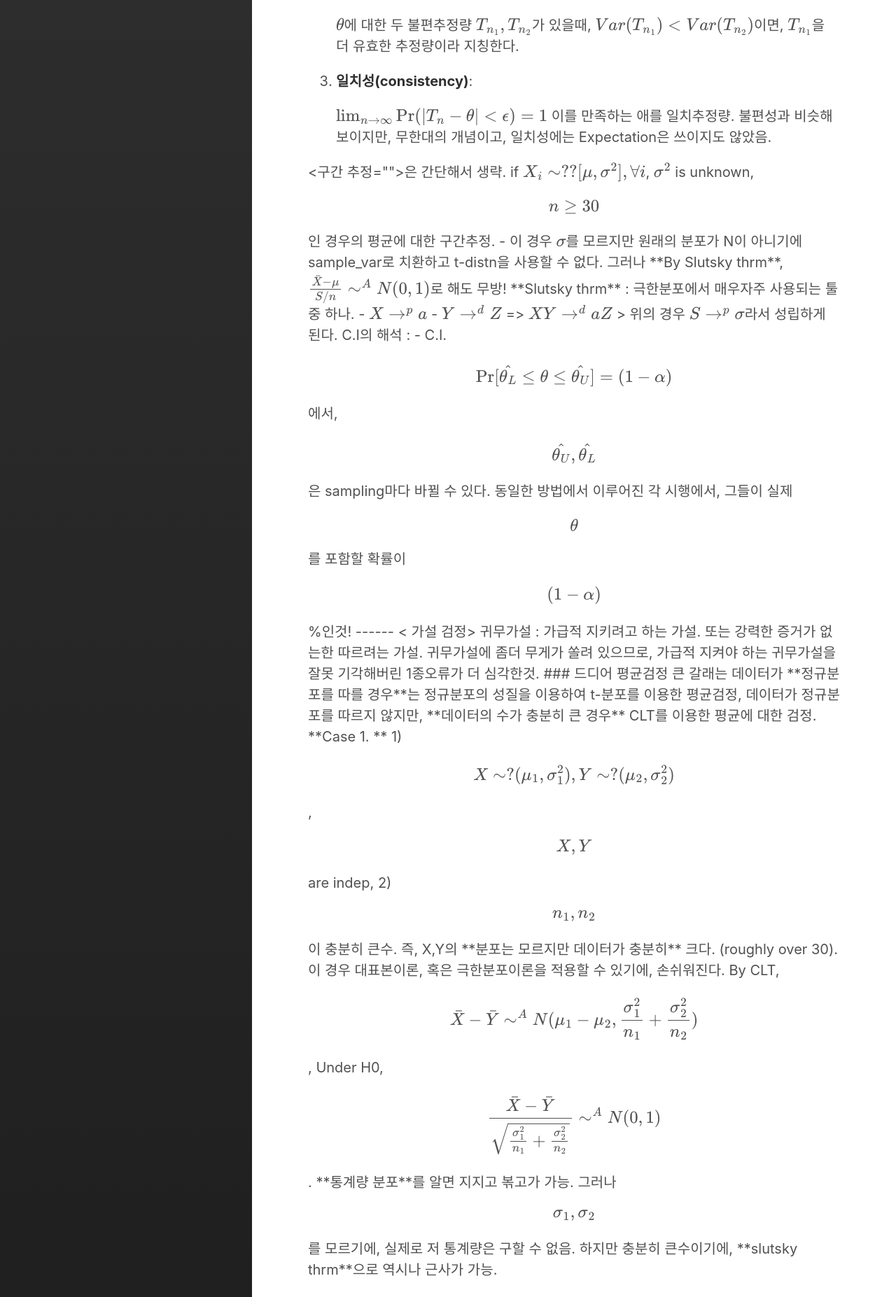
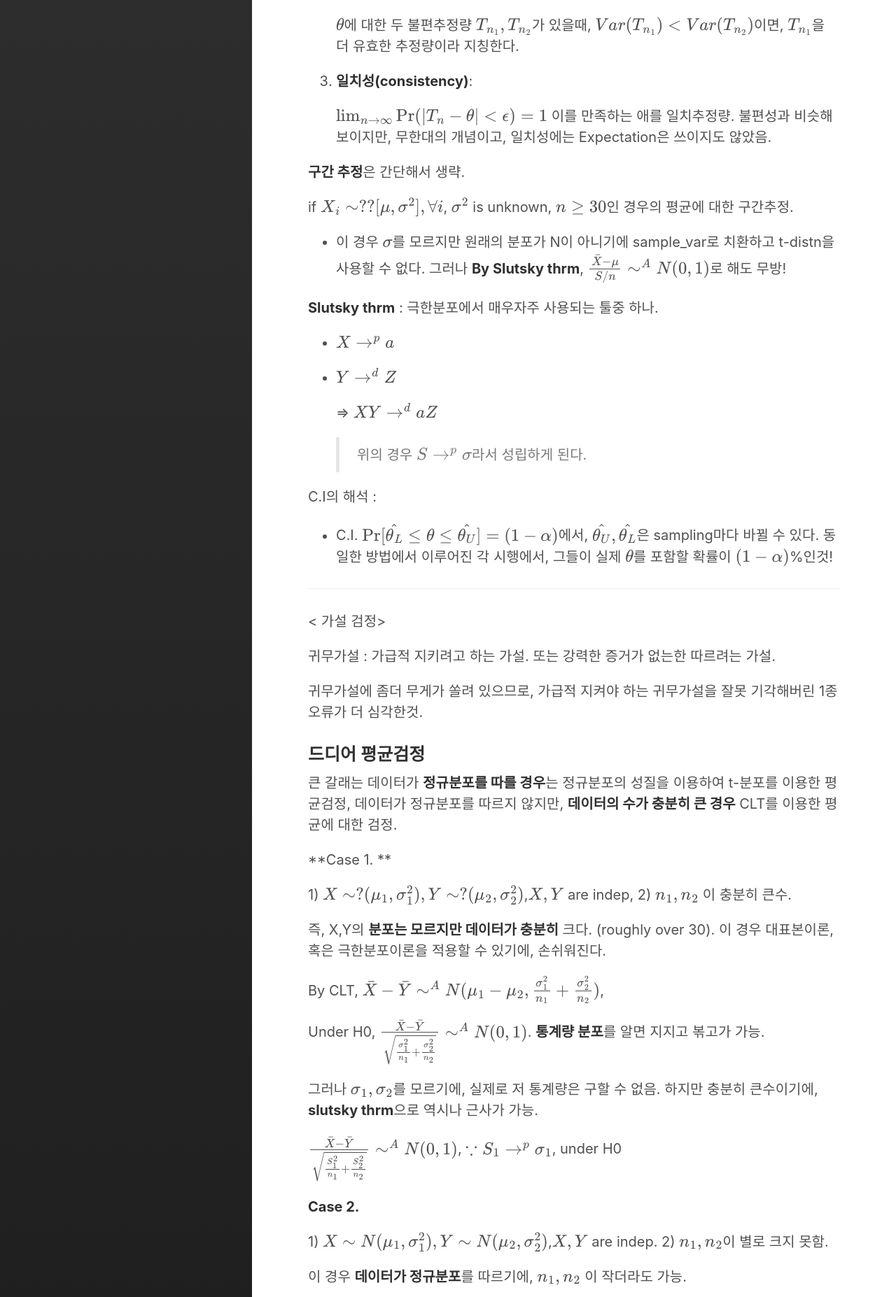
Before and after one commit to godongyoung/godongyoung.github.io, a Jekyll site: the page built from _posts/2019-02-12-개인적인 통계 방법론 복습 (2. 추정과 검정).md, in a window 1280 px wide. Shown: the part 700-2554 px from the top of the page at 70% size. Built offline with Jekyll 4.4.1, drawn with Linux system fonts in a browser that asks for light colours; formulas are drawn with MathJax 3; comment, search, counter and statistics services are not loaded; some of the changed text lies outside the part shown.

Commit message:
statistic update

```diff
--- a/_posts/2019-02-12-개인적인 통계 방법론 복습 (2. 추정과 검정).md
+++ b/_posts/2019-02-12-개인적인 통계 방법론 복습 (2. 추정과 검정).md
@@ -38,7 +38,7 @@ comment: true
    $$
    이를 만족하는 애를 일치추정량. 불편성과 비슷해보이지만, 무한대의 개념이고, 일치성에는 Expectation은 쓰이지도 않았음.
 
-<구간 추정>은 간단해서 생략.
+**구간 추정**은 간단해서 생략.
 
 if $X_i\sim??[\mu,\sigma^2],\forall i$, $\sigma^2$ is unknown, $$n\ge30$$인 경우의 평균에 대한 구간추정.
 
```
